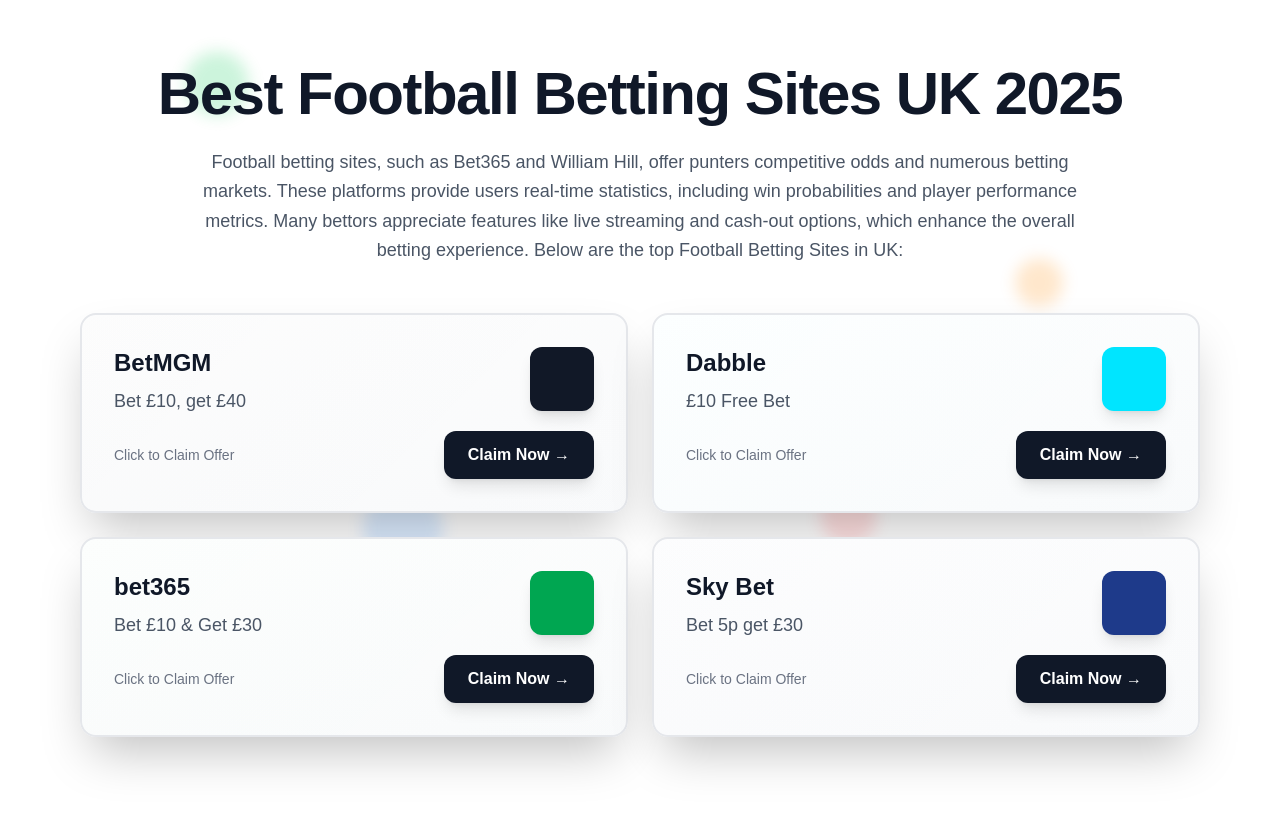
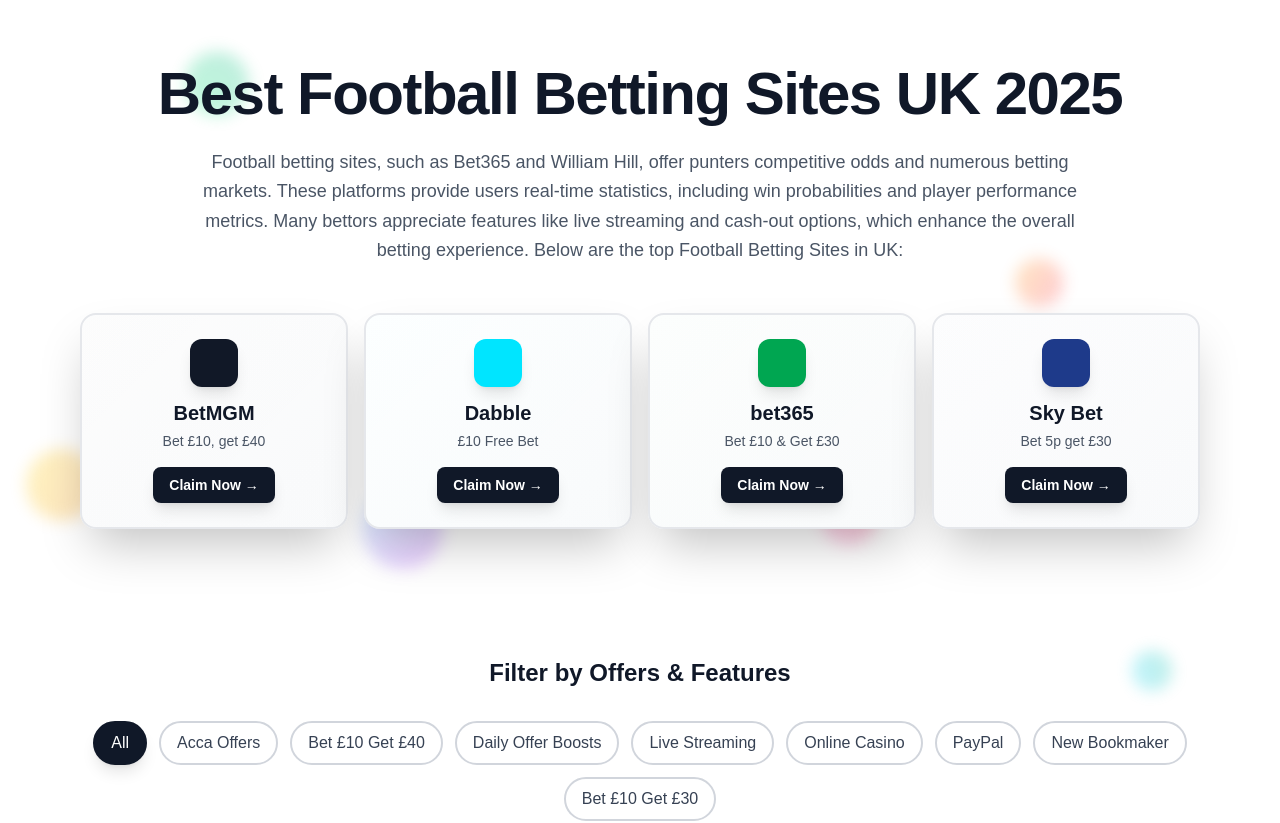
Before and after one commit to rogit85/lucacalicioai.com, a Next.js app: page / in a window 1280 px wide. Shown: the top 823 px of the page. Built offline with nearby package versions, Linux system fonts and the light colour scheme.

Commit message:
feat: add more colorful animated background, change hero cards to single row layout

```diff
--- a/src/app/page.tsx
+++ b/src/app/page.tsx
@@ -48,9 +48,9 @@
   return (
     <main className="min-h-screen bg-white text-gray-900 relative overflow-hidden">
       {/* Animated Football Background Elements */}
-      <div className="fixed inset-0 pointer-events-none opacity-20">
+      <div className="fixed inset-0 pointer-events-none opacity-25">
         <motion.div
-          className="absolute w-16 h-16 bg-green-500 rounded-full blur-sm"
+          className="absolute w-16 h-16 bg-gradient-to-r from-green-400 to-emerald-500 rounded-full blur-sm"
           animate={{
             x: [0, 100, 0],
             y: [0, -50, 0],
@@ -64,7 +64,7 @@
           style={{ top: "10%", left: "10%" }}
         />
         <motion.div
-          className="absolute w-12 h-12 bg-orange-400 rounded-full blur-sm"
+          className="absolute w-12 h-12 bg-gradient-to-r from-orange-400 to-red-500 rounded-full blur-sm"
           animate={{
             x: [0, -80, 0],
             y: [0, 60, 0],
@@ -79,7 +79,7 @@
           style={{ top: "30%", right: "15%" }}
         />
         <motion.div
-          className="absolute w-20 h-20 bg-blue-400 rounded-full blur-sm"
+          className="absolute w-20 h-20 bg-gradient-to-r from-blue-400 to-purple-500 rounded-full blur-sm"
           animate={{
             x: [0, 120, 0],
             y: [0, -80, 0],
@@ -94,7 +94,7 @@
           style={{ bottom: "20%", left: "20%" }}
         />
         <motion.div
-          className="absolute w-14 h-14 bg-red-400 rounded-full blur-sm"
+          className="absolute w-14 h-14 bg-gradient-to-r from-pink-400 to-rose-500 rounded-full blur-sm"
           animate={{
             x: [0, -90, 0],
             y: [0, 70, 0],
@@ -108,6 +108,36 @@
           }}
           style={{ bottom: "40%", right: "25%" }}
         />
+        <motion.div
+          className="absolute w-18 h-18 bg-gradient-to-r from-yellow-400 to-amber-500 rounded-full blur-sm"
+          animate={{
+            x: [0, -110, 0],
+            y: [0, -90, 0],
+            rotate: [0, 270],
+          }}
+          transition={{
+            duration: 9,
+            repeat: Infinity,
+            ease: "easeInOut",
+            delay: 4,
+          }}
+          style={{ top: "60%", left: "5%" }}
+        />
+        <motion.div
+          className="absolute w-10 h-10 bg-gradient-to-r from-cyan-400 to-teal-500 rounded-full blur-sm"
+          animate={{
+            x: [0, 85, 0],
+            y: [0, 45, 0],
+            rotate: [0, -270],
+          }}
+          transition={{
+            duration: 5,
+            repeat: Infinity,
+            ease: "easeInOut",
+            delay: 5,
+          }}
+          style={{ top: "80%", right: "10%" }}
+        />
       </div>
 
       <section className="relative mx-auto max-w-6xl px-4 py-16">
@@ -119,14 +149,14 @@
         </p>
 
         {/* Prominent Hero Cards */}
-        <div className="grid grid-cols-1 md:grid-cols-2 gap-6 mb-16">
+        <div className="grid grid-cols-1 sm:grid-cols-2 lg:grid-cols-4 gap-4 mb-16">
           {hero.map((h, index) => (
             <motion.a
               key={h.id}
               href={h.href}
               target="_blank"
               rel="noopener noreferrer"
-              className="relative rounded-2xl p-8 shadow-2xl hover:shadow-3xl transition-all duration-300 bg-gradient-to-br from-white to-gray-50 border-2 border-gray-200 hover:border-gray-300 min-h-[200px] group overflow-hidden"
+              className="relative rounded-2xl p-6 shadow-2xl hover:shadow-3xl transition-all duration-300 bg-gradient-to-br from-white to-gray-50 border-2 border-gray-200 hover:border-gray-300 min-h-[180px] group overflow-hidden"
               whileHover={{ scale: 1.05, y: -5 }}
               initial={{ opacity: 0, y: 50 }}
               animate={{ opacity: 1, y: 0 }}
@@ -139,23 +169,18 @@
               />
 
               <div className="relative z-10 flex flex-col justify-between h-full">
-                <div className="flex items-start justify-between mb-4">
-                  <div>
-                    <div className="text-2xl font-bold text-gray-900 mb-2">{h.title}</div>
-                    <div className="text-lg text-gray-600 font-medium">{h.subtitle}</div>
-                  </div>
+                <div className="text-center mb-4">
                   <div
-                    className="w-16 h-16 rounded-xl shadow-lg flex-shrink-0"
+                    className="w-12 h-12 rounded-xl shadow-lg mx-auto mb-3"
                     style={{ backgroundColor: h.color }}
                   />
+                  <div className="text-xl font-bold text-gray-900 mb-1">{h.title}</div>
+                  <div className="text-sm text-gray-600 font-medium">{h.subtitle}</div>
                 </div>
 
-                <div className="flex items-center justify-between">
-                  <div className="text-sm text-gray-500 font-medium">
-                    Click to Claim Offer
-                  </div>
+                <div className="text-center">
                   <motion.div
-                    className="bg-gray-900 text-white px-6 py-3 rounded-xl font-semibold shadow-lg"
+                    className="bg-gray-900 text-white px-4 py-2 rounded-lg font-semibold shadow-lg text-sm inline-block"
                     whileHover={{ backgroundColor: h.color }}
                     transition={{ duration: 0.2 }}
                   >
```
